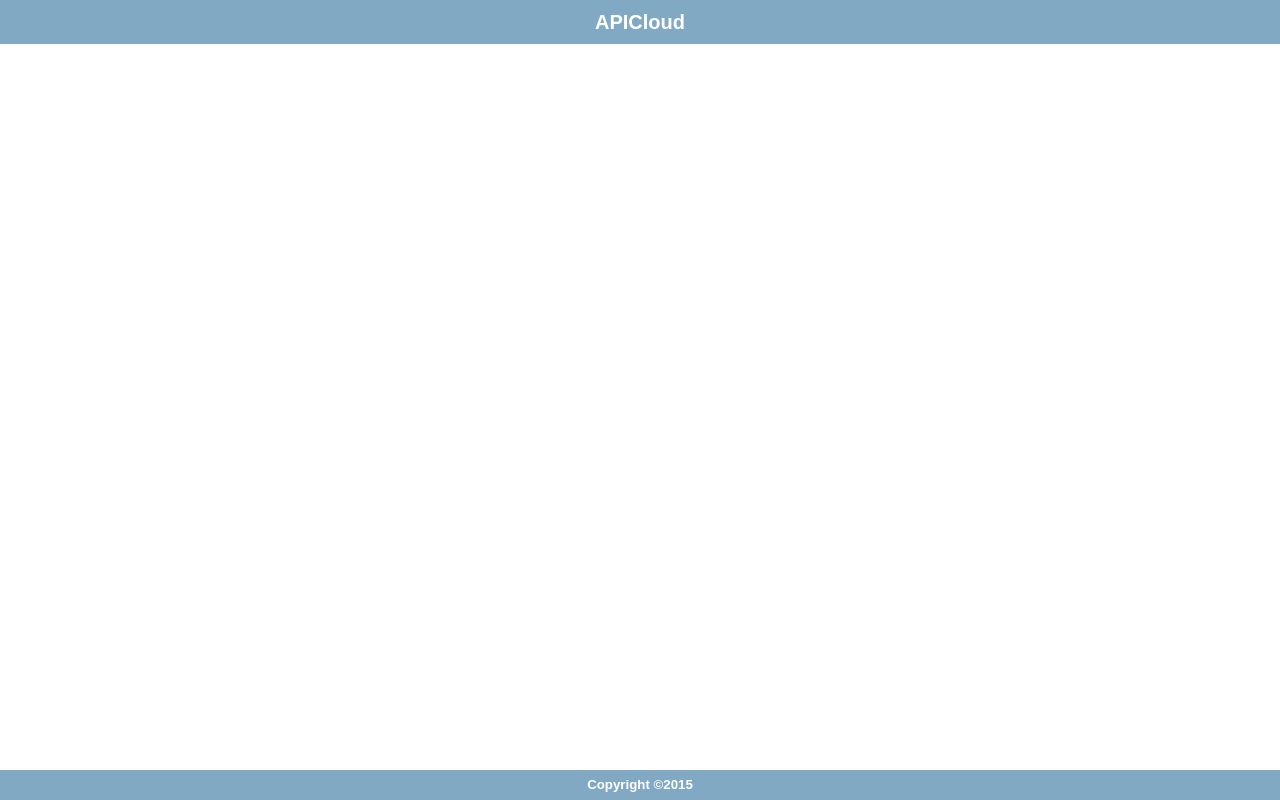
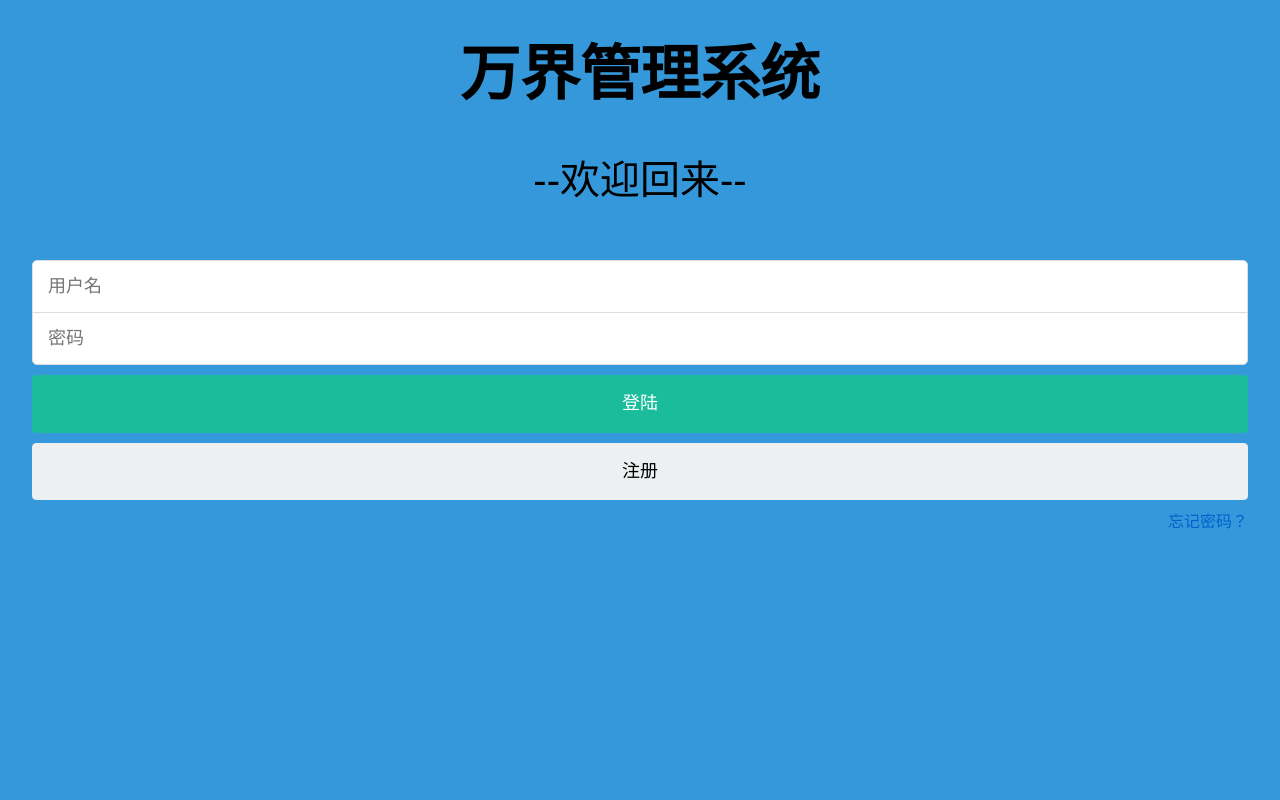
Before and after one commit to moonrailgun/MultipleWorldManager, a plain HTML site: page MultipleWorldManager/index.html in a window 1280 px wide. Drawn offline with Linux system fonts and the light colour scheme.

Commit message:
首页UI
ADD 首页UI，欢迎词，登陆表单

```diff
--- a/MultipleWorldManager/index.html
+++ b/MultipleWorldManager/index.html
@@ -7,43 +7,93 @@
 		<title>Hello APP</title>
 		<link rel="stylesheet" type="text/css" href="./css/api.css" />
 		<link rel="stylesheet" type="text/css" href="./css/common.css" />
+		<link rel="stylesheet" type="text/css" href="./css/aui.css"/>
+		<style>
+			#title {
+				font-family: "";
+				font-size: 60px;
+				font-weight: 600;
+				margin-top: 30px;
+			}
+			#welcome {
+				margin: 30px auto 50px auto;
+				font-size: 40px;
+			}
+			#login {
+				width: 95%;
+				height: 100%;
+				margin: auto;
+			}
+			.login-form {
+				border: solid 1px #ddd;
+				border-radius: 5px;
+				overflow: hidden;
+				background-color: #ddd;
+			}
+			.login-form input {
+				border: none;
+				margin: 0 0 1px 0;
+				font-size: 18px;
+				padding: 15px !important;
+				border-radius: 0px;
+				height: auto;
+			}
+			.login-form input:last-child {
+				margin-bottom: 0;
+			}
+			button.aui-btn-block {
+				margin-top: 10px;
+			}
+			a{
+				margin-top:10px;
+			}
+		</style>
 	</head>
 	<body>
-    <div id="wrap">
-        <div id="header">
-            <h1>APICloud</h1>
+		<div id="wrap" class="aui-bg-info">
+			<div id="title" class="aui-text-center">
+				万界管理系统
 			</div>
-        <div id="main">
-
+			<div id="welcome" class="aui-text-center">
+				--欢迎回来--
 			</div>
-        <div id="footer">
-            <h5>Copyright &copy;2015 </h5>
+			<div id="login">
+				<form class="login-form">
+					<input name="username" type="text" placeholder="用户名"/>
+					<input name="password" type="text" placeholder="密码"/>
+				</form>
+				<button class="aui-btn-block aui-btn-primary" onclick="OnLogin()">
+					登陆
+				</button>
+				<button class="aui-btn-block aui-btn-negative" onclick="OnRegister()">
+					注册
+				</button>
+				<a onclick="OnForgotPassword()" class="aui-pull-right"> 忘记密码？ </a>
 			</div>
 		</div>
 	</body>
 	<script type="text/javascript" src="./script/api.js"></script>
 	<script type="text/javascript">
+		apiready = function() {
+			var $wrap = $api.dom('#wrap');
+			$api.fixIos7Bar($wrap);
+		};
+		function OnLogin() {
+			api.alert({
+				msg : "点击了登陆"
+			});
+		}
 
-    apiready = function(){
-		console.log("Hello APICloud");
+		function OnRegister() {
+			api.alert({
+				msg : "点击了注册"
+			});
+		}
 
-        var header = $api.byId('header');
-        $api.fixStatusBar(header);
-        var headerPos = $api.offset(header);
-        var main = $api.byId('main');
-        var mainPos = $api.offset(main);
-
-        api.openFrame({
-            name: 'main',
-            url: 'html/main.html',
-            bounces: true,
-            rect: {
-                x: 0,
-                y: headerPos.h,
-                w: headerPos.w,
-                h: mainPos.h
+		function OnForgotPassword() {
+			api.alert({
+				msg : "点击了忘记密码"
+			});
 		}
-        });
-    };
 	</script>
 </html>
```
Lines whose indentation alone changed are shown as unchanged.
